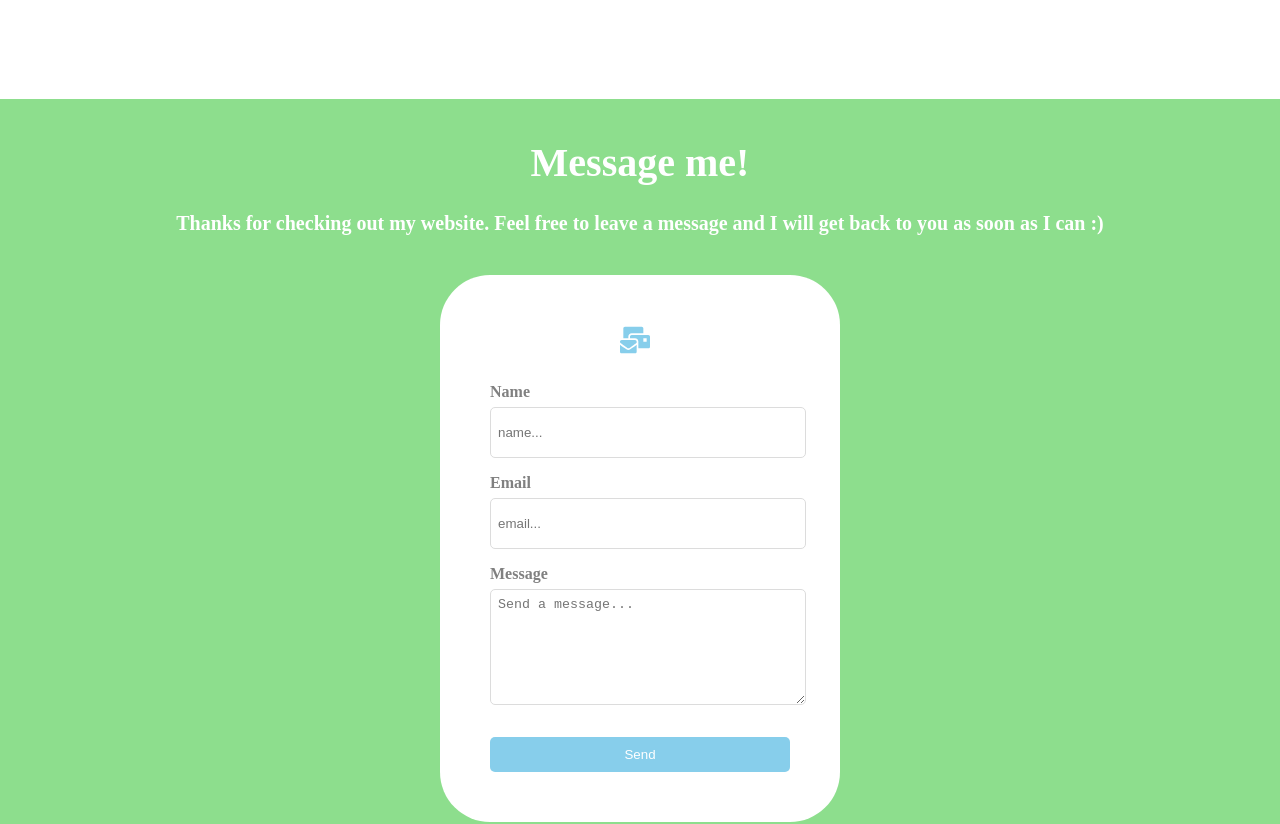
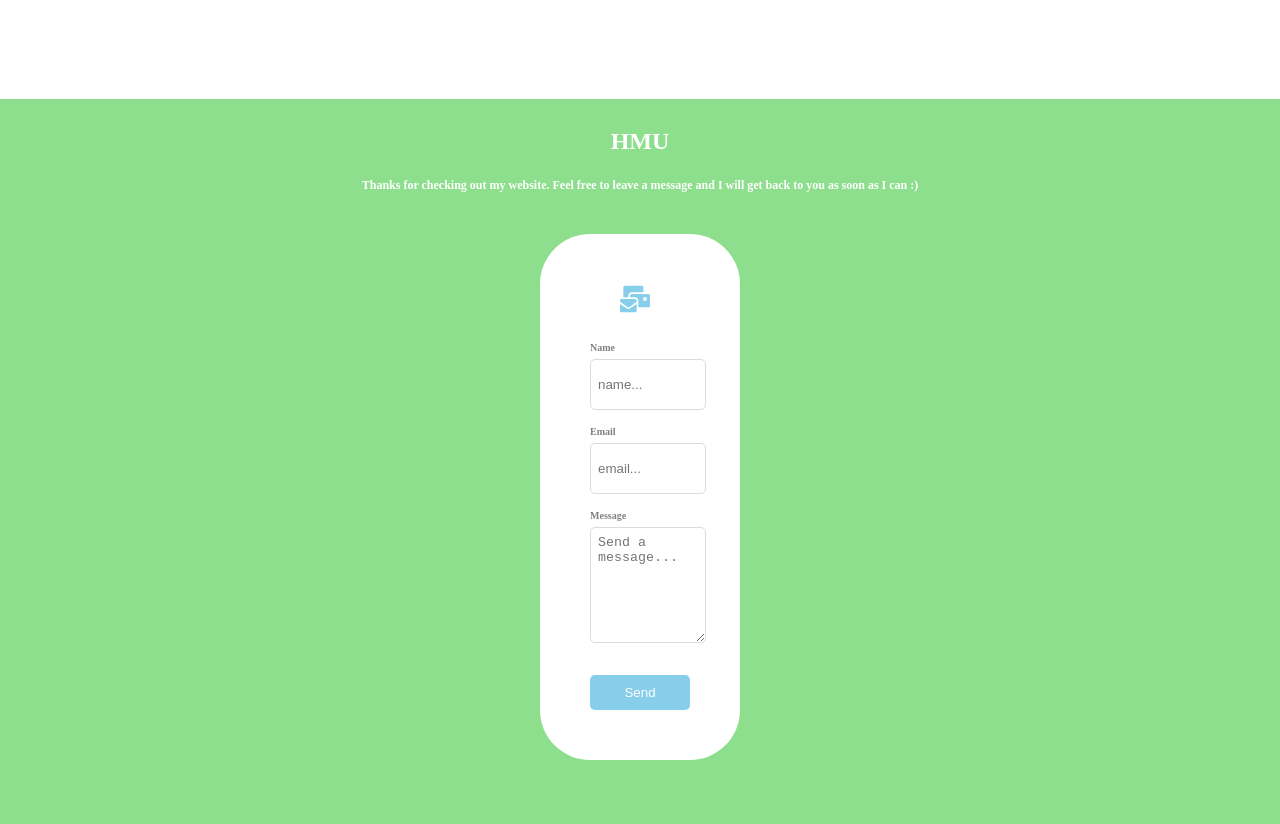
Before and after one commit to johnson82nguyen/React-Main-Portfolio, a React (Create React App) app in the folder JohnNguyen/: page / in a window 1280 px wide. Shown: the part 4180-5004 px from the top of the page. Built offline with nearby package versions, Linux system fonts and the light colour scheme.

Commit message:
scaling vh

```diff
--- a/JohnNguyen/src/components/Contact.js
+++ b/JohnNguyen/src/components/Contact.js
@@ -36,9 +36,9 @@ const Contact = () => {
     <div id="contact" className="contactformContainer">
 
         <div className="hmuDiv">
-            <h1> Message me!</h1>
-            <p2>Thanks for checking out my website. </p2>
-            <p2>Feel free to leave a message and I will get back to you as soon as I can :)</p2>
+            <h1 style={{fontSize:'3vh'}}> HMU</h1>
+            <p2 style={{fontSize:'1.5vh'}}>Thanks for checking out my website. </p2>
+            <p2 style={{fontSize:'1.5vh'}}>Feel free to leave a message and I will get back to you as soon as I can :)</p2>
         </div>
 
         <div className="contactFormDiv">
@@ -64,8 +64,9 @@ export default Contact;
 
 // Styles
 const StyledContactForm = styled.div`
-  width: 400px;
+  width: 25vh;
   display: flex;
+  margin:auto;
   justify-content: center;
   form {
     background-color: white;
@@ -73,7 +74,7 @@ const StyledContactForm = styled.div`
     align-items: flex-start;
     flex-direction: column;
     width: 100%;
-    font-size: 16px;
+    font-size: 1.25vh;
     input {
       width: 100%;
       height: 35px;
--- a/JohnNguyen/src/components/Navbar.js
+++ b/JohnNguyen/src/components/Navbar.js
@@ -24,10 +24,10 @@ const Navbar = () => {
 
                 <ul id="nav1" className={click ? "nav-menu active" : "nav-menu"}>
                     <li className='nav-item'>
-                        <Link to="home" spy={true} smooth={true} offset={50} duration={500} onclick={closeMenu}> Home </Link>
+                        <Link to="home" spy={true} smooth={true} offset={-30} duration={500} onclick={closeMenu}> Home </Link>
                     </li>
                     <li className='nav-item'>
-                    <Link to="about" spy={true} offset={-300} smooth={true} duration={500} onclick={closeMenu}> About </Link>
+                    <Link to="about" spy={true} offset={-80} smooth={true} exact='true' duration={500} onclick={closeMenu}> About </Link>
                     </li>
                     <li className='nav-item'>
                     <Link to="goals" spy={true} offset={-190} smooth={true} duration={500} onclick={closeMenu}> Goals </Link>
@@ -36,7 +36,7 @@ const Navbar = () => {
                     <Link to="portfolio" spy={true} offset={-100} smooth={true} duration={500} onclick={closeMenu}> Portfolio </Link>
                     </li>
                     <li className='nav-item'>
-                    <Link to="contact" spy={true} offset={50} smooth={true} duration={500} onclick={closeMenu}> Contact </Link>
+                    <Link to="contact" spy={true} offset={-100} smooth={true} duration={500} onclick={closeMenu}> Contact </Link>
                     </li>
                 </ul>
             </nav>
```
